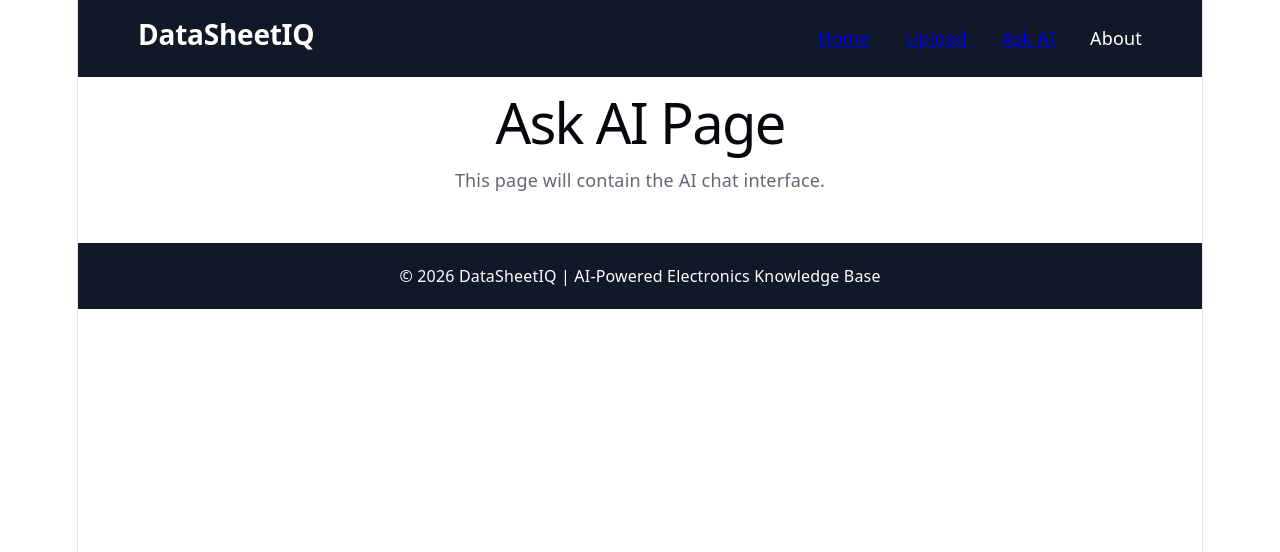
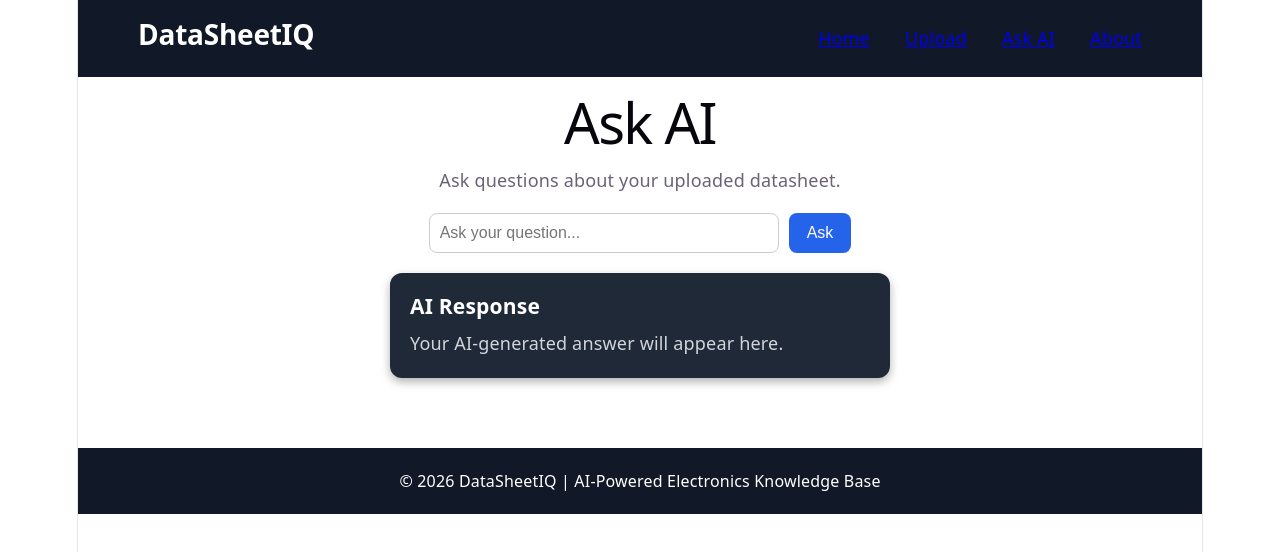
Before and after one commit to Sharmasahil-git/AI-Powered-Electronics-Knowledge-Base, a React app in the folder frontend/: page /chat in a window 1280 px wide. Shown: the top 552 px of the page. Built offline with nearby package versions, Linux system fonts and the light colour scheme; the HTML template or start-up script is replaced by a standard one.

Commit message:
Complete About page and Home navigation

```diff
--- a/frontend/src/App.jsx
+++ b/frontend/src/App.jsx
@@ -6,6 +6,7 @@ import Footer from "./components/Footer";
 import Home from "./pages/Home";
 import Upload from "./pages/Upload";
 import Chat from "./pages/Chat";
+import About from "./pages/About";
 
 function App() {
   return (
@@ -16,6 +17,7 @@ function App() {
         <Route path="/" element={<Home />} />
         <Route path="/upload" element={<Upload />} />
         <Route path="/chat" element={<Chat />} />
+        <Route path="/about" element={<About />} />
       </Routes>
 
       <Footer />
--- a/frontend/src/components/AnswerCard.jsx
+++ b/frontend/src/components/AnswerCard.jsx
@@ -0,0 +1,11 @@
+import "../styles/AnswerCard.css";
+function AnswerCard() {
+  return (
+    <div className="answer-card">
+      <h3>AI Response</h3>
+      <p>Your AI-generated answer will appear here.</p>
+    </div>
+  );
+}
+
+export default AnswerCard;
--- a/frontend/src/components/Navbar.jsx
+++ b/frontend/src/components/Navbar.jsx
@@ -19,7 +19,9 @@ function Navbar() {
           <Link to="/chat">Ask AI</Link>
         </li>
 
-        <li>About</li>
+        <li>
+          <Link to="/about">About</Link>
+        </li>
       </ul>
     </nav>
   );
--- a/frontend/src/components/QuestionBox.jsx
+++ b/frontend/src/components/QuestionBox.jsx
@@ -0,0 +1,11 @@
+import "../styles/QuestionBox.css";
+function QuestionBox() {
+  return (
+    <div className="question-box">
+      <input type="text" placeholder="Ask your question..." />
+      <button>Ask</button>
+    </div>
+  );
+}
+
+export default QuestionBox;
--- /dev/null
+++ b/frontend/src/pages/About.jsx
@@ -0,0 +1,30 @@
+import "../styles/About.css";
+function About() {
+  return (
+    <div className="about-page">
+      <h1>About DataSheetIQ</h1>
+
+      <p>
+        DataSheetIQ is an AI-powered Electronics Knowledge Base that helps
+        users upload electronic datasheets and ask questions using AI.
+      </p>
+
+      <h2>Features</h2>
+
+      <ul>
+        <li>Upload PDF Datasheets</li>
+        <li>Ask AI Questions</li>
+        <li>AI Generated Answers</li>
+        <li>Simple and User-Friendly Interface</li>
+      </ul>
+
+      <h2>Tech Stack</h2>
+
+      <p>
+        React • Vite • FastAPI • Python • AI
+      </p>
+    </div>
+  );
+}
+
+export default About;
--- a/frontend/src/pages/Chat.jsx
+++ b/frontend/src/pages/Chat.jsx
@@ -1,9 +1,15 @@
+import QuestionBox from "../components/QuestionBox";
+import AnswerCard from "../components/AnswerCard";
 function Chat() {
   return (
-    <div>
-      <h1>Ask AI Page</h1>
-      <p>This page will contain the AI chat interface.</p>
-    </div>
+<div>
+  <h1>Ask AI</h1>
+  <p>Ask questions about your uploaded datasheet.</p>
+
+  <QuestionBox />
+
+  <AnswerCard />
+</div>
   );
 }
 
--- a/frontend/src/pages/Home.jsx
+++ b/frontend/src/pages/Home.jsx
@@ -1,7 +1,9 @@
+import { Link } from "react-router-dom";
 import "../styles/Home.css";
 
 function Home() {
-  return ( <>
+  return (
+    <>
       <section className="hero">
         <h1>AI-Powered Electronics Knowledge Base</h1>
 
@@ -11,15 +13,20 @@ function Home() {
         </p>
 
         <div className="hero-buttons">
+          <Link to="/upload">
             <button>Upload Datasheet</button>
+          </Link>
+
+          <Link to="/chat">
             <button>Ask AI</button>
+          </Link>
         </div>
       </section>
+
       <section className="features">
         <h2>Why Choose DataSheetIQ?</h2>
 
         <div className="feature-cards">
-
           <div className="card">
             <h3>📄 Upload Datasheets</h3>
             <p>Upload PDF datasheets for AI-based analysis.</p>
@@ -34,12 +41,9 @@ function Home() {
             <h3>📚 Citation-Based Answers</h3>
             <p>Every answer includes references from the uploaded datasheet.</p>
           </div>
-
-
         </div>
       </section>
     </>
-
   );
 }
 
--- /dev/null
+++ b/frontend/src/styles/About.css
@@ -0,0 +1,33 @@
+.about-page {
+  max-width: 800px;
+  margin: 40px auto;
+  padding: 30px;
+  background-color: #1f2937;
+  color: white;
+  border-radius: 12px;
+  box-shadow: 0 4px 10px rgba(0, 0, 0, 0.3);
+}
+
+.about-page h1 {
+  text-align: center;
+  margin-bottom: 20px;
+}
+
+.about-page h2 {
+  margin-top: 25px;
+  margin-bottom: 10px;
+  color: #60a5fa;
+}
+
+.about-page p {
+  line-height: 1.7;
+  color: #d1d5db;
+}
+
+.about-page ul {
+  padding-left: 20px;
+}
+
+.about-page li {
+  margin-bottom: 10px;
+}
--- /dev/null
+++ b/frontend/src/styles/AnswerCard.css
@@ -0,0 +1,19 @@
+.answer-card {
+  width: 500px;
+  margin: 20px auto;
+  padding: 20px;
+  background-color: #1f2937;
+  color: white;
+  border-radius: 12px;
+  box-shadow: 0 4px 10px rgba(0, 0, 0, 0.3);
+  text-align: left;
+}
+
+.answer-card h3 {
+  margin-bottom: 10px;
+}
+
+.answer-card p {
+  color: #d1d5db;
+  line-height: 1.6;
+}
--- /dev/null
+++ b/frontend/src/styles/QuestionBox.css
@@ -0,0 +1,28 @@
+.question-box {
+  display: flex;
+  justify-content: center;
+  gap: 10px;
+  margin: 20px 0;
+}
+
+.question-box input {
+  width: 350px;
+  padding: 10px;
+  border-radius: 8px;
+  border: 1px solid #ccc;
+  font-size: 16px;
+}
+
+.question-box button {
+  background-color: #2563eb;
+  color: white;
+  border: none;
+  padding: 10px 18px;
+  border-radius: 8px;
+  cursor: pointer;
+  font-size: 16px;
+}
+
+.question-box button:hover {
+  background-color: #1d4ed8;
+}
```
Lines whose indentation alone changed are shown as unchanged.
